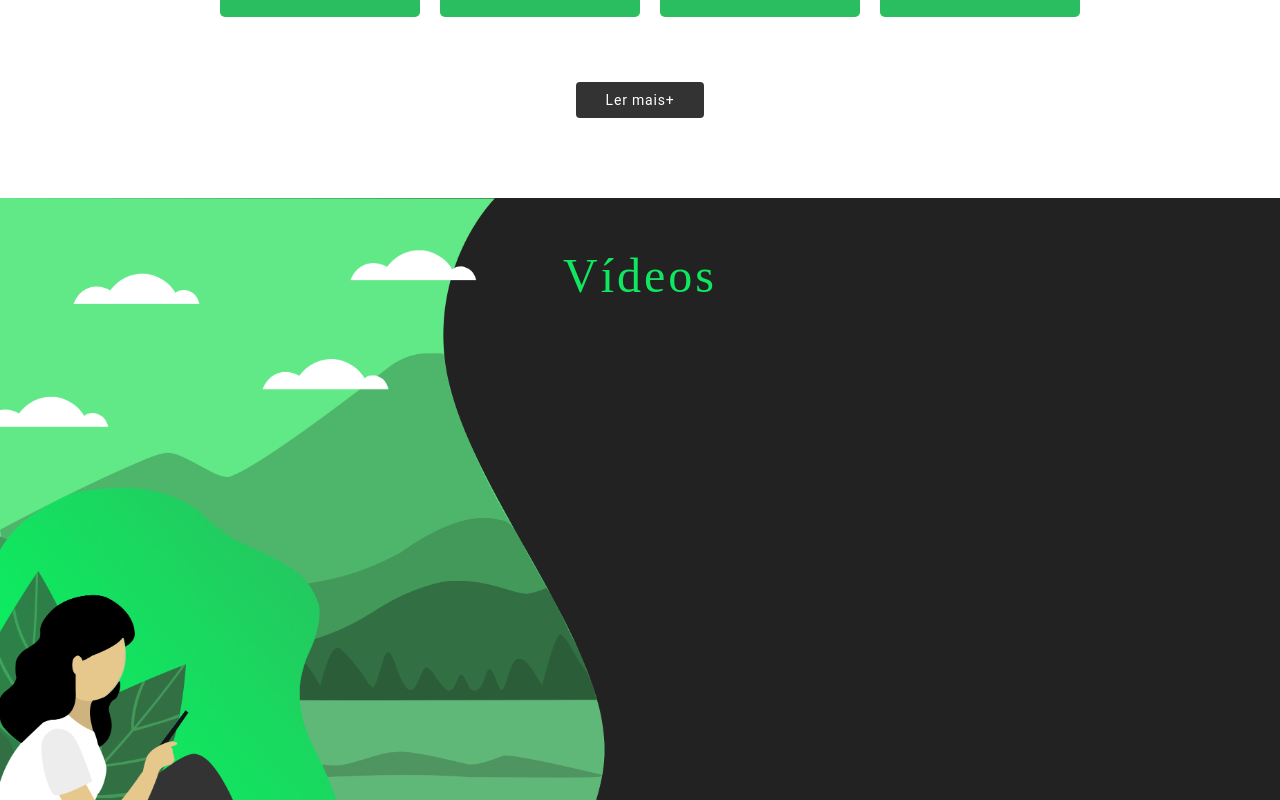
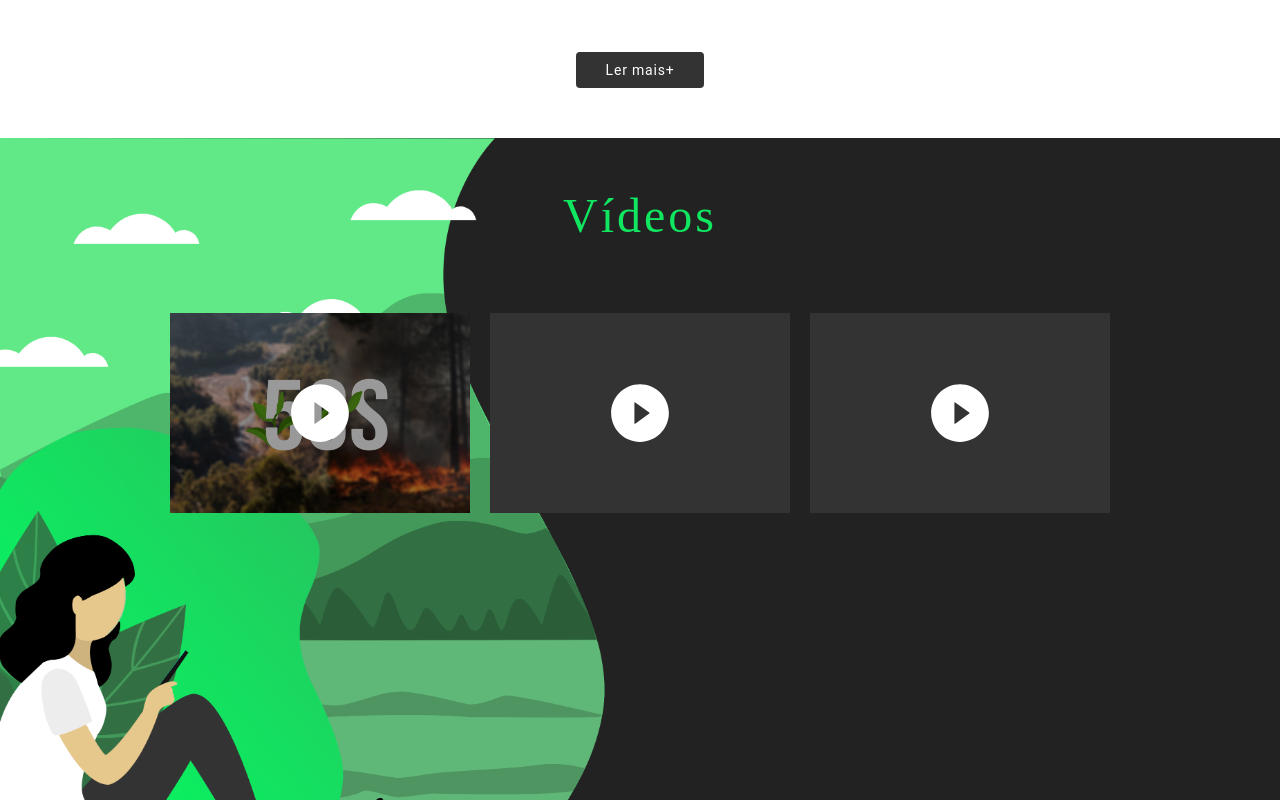
Before and after one commit to ismaelguimaraes/projeto-5gs, a React (Create React App) app: page / in a window 1280 px wide. Shown: the part 1260-2060 px from the top of the page. Built offline with nearby package versions, Linux system fonts and the light colour scheme; the HTML template or start-up script is replaced by a standard one.

Commit message:
Alterei a tela de vídeos

```diff
--- a/src/components/Comparativo/styles.js
+++ b/src/components/Comparativo/styles.js
@@ -4,7 +4,7 @@ import { darken } from 'polished';
 export const Comparacao = styled.div`
     background: #fff;
     color: #333;
-    padding: 80px 220px;
+    padding: 50px 220px;
     max-width: 100vw;
     box-sizing: border-box;
 
--- a/src/pages/Home/index.js
+++ b/src/pages/Home/index.js
@@ -1,10 +1,12 @@
 import React from 'react';
 import { Link } from 'react-router-dom';
 import {FaFacebook, FaCaretUp} from 'react-icons/fa';
-import { AiFillInstagram, AiFillTwitterCircle } from 'react-icons/ai';
-import {Hero, Video, Conteudo, Footer, RedesSociais, Info} from './styles';
+import { AiFillInstagram, AiFillTwitterCircle, AiFillPlayCircle } from 'react-icons/ai';
+import {Hero, Video, Conteudo, Footer, RedesSociais, Info, VideoGrid} from './styles';
 
 import Comparativo from '../../components/Comparativo';
+
+import tumb from '../../assets/imagens/Tumbnail1.png'
 
 export default function Main(){
 
@@ -19,6 +21,11 @@ export default function Main(){
 
             <Video>
                 <h2>Vídeos</h2>
+                <VideoGrid>
+                    <p><img src={tumb} alt=""/><AiFillPlayCircle size={66}/></p>
+                    <p><AiFillPlayCircle size={66} color="#fff"/></p>
+                    <p><AiFillPlayCircle size={66} color="#fff"/></p>
+                </VideoGrid>
             </Video>
 
 
--- a/src/pages/Home/styles.js
+++ b/src/pages/Home/styles.js
@@ -42,14 +42,13 @@ export const Hero = styled.div`
 `;
 
 export const Video = styled.div`
-    display: flex;
-    flex-direction: column;
-    align-items: center;
+    width: 100vw;
+    height: 90vh;
+
     padding: 50px 150px;
     background: #222 url(${bg2}) left no-repeat;
     background-size: contain;
     color: #10e660;
-    height: 90vh;
 
     h2 {
         text-align: center;
@@ -60,6 +59,42 @@ export const Video = styled.div`
         margin-bottom: 30px;
     }
 
+`;
+
+export const VideoGrid = styled.div`
+    display: flex;
+    justify-content: center;
+    align-items: center;
+    padding-top: 30px;
+
+    p {
+        display: grid;
+        align-items: center;
+        justify-content: center;
+        justify-items: center;
+        width: 300px;
+        height: 200px;
+        overflow: hidden;
+
+        background: #333;
+
+        svg {
+            grid-column: 1;
+            grid-row: 1;
+            z-index: 2;
+            color: #fff;
+        }
+
+        img {
+            grid-column: 1;
+            grid-row: 1;
+            filter: brightness(60%);
+
+            min-width: 355px;
+        }
+
+        margin: 10px;
+    }
 `;
 
 export const Conteudo = styled.div`
```
Also changed, not shown: src/assets/imagens/Tumbnail1.png (added).
